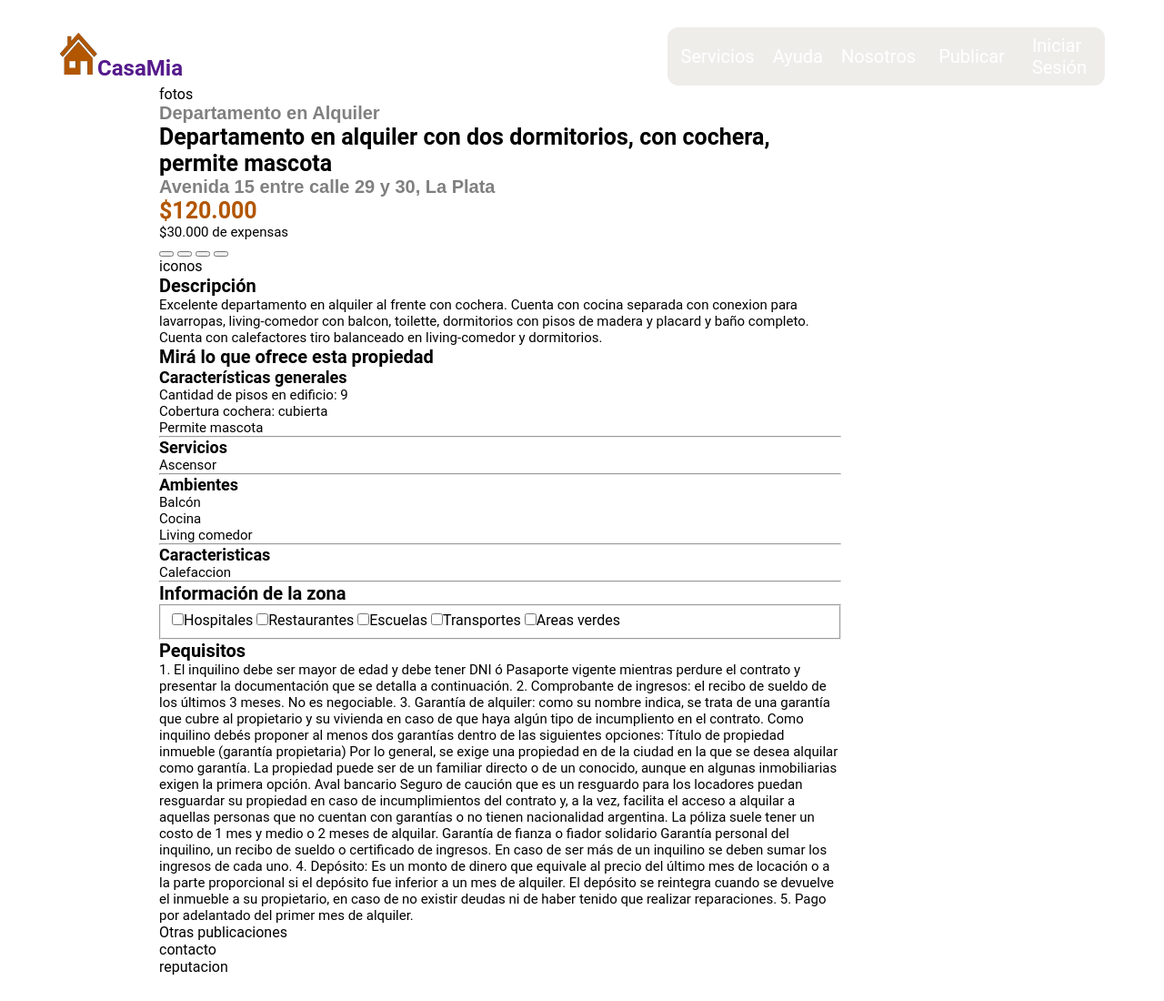
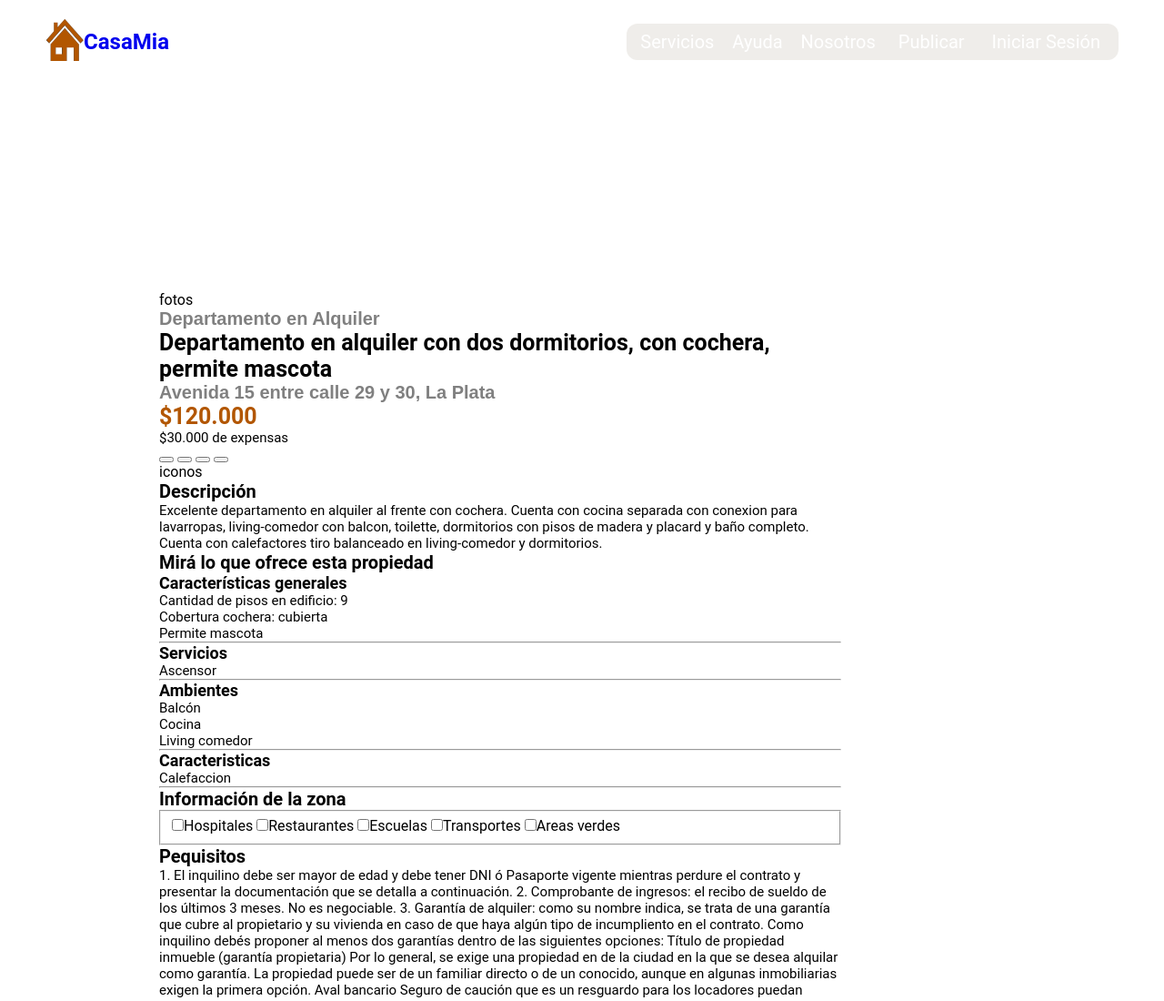
Before and after one commit to LeonardoVento/Casa-Mia-Front, a plain HTML site: page casaMia/Página Descripción/descripcion.html in a window 1280 px wide. Shown: the top 1100 px of the page at 91% size. Before the commit the page ends 1072 px from the top, so only its background shows below. Drawn offline with Linux system fonts and the light colour scheme.

Commit message:
cambie el nav
voy a tener que cambiarlo despues otra vez porque gdesca dejó las cosas a la mitad xd

```diff
--- a/casaMia/Página Descripción/descripcion.css
+++ b/casaMia/Página Descripción/descripcion.css
@@ -4,26 +4,27 @@
     font-family: roboto, sans-serif;
 }
 
+/*nav bar*/
+
 .nav-bar{
     width: 100%;
-    height: auto;
-    margin-top: 30px;
+    height: 300px;
+}
+.caja-mayor{
+    margin: 20px 50px;
     display: flex;
     justify-content: space-between;
     align-items: center;
 }
+.logo{
+    display: flex;
 
-.zona-logo {
-    width: 800px;
-    height: auto;
-    display: inline-block;
-    margin-right: 100px;
-    margin-left: 65px;
 }
-
 .inicio {
     text-decoration: none;
-
+    display: flex;
+    justify-content: center;
+    align-items: center;
 }
 
 .nav-bar-elements{
@@ -34,7 +35,6 @@
     background-color: rgba(202, 195, 184, 0.3);
     padding: 8px 5px;
     border-radius: 12px;
-    margin-right: 65px;
 }
 
 
--- a/casaMia/Página Descripción/descripcion.html
+++ b/casaMia/Página Descripción/descripcion.html
@@ -9,15 +9,18 @@
 </head>
 <body>
     <header class="nav-bar">
-        <div class="zona-logo">
-            <a href="" class="inicio"><h2><img src="/fotos/icono-casa-ch.svg" alt="icono-casa" id="fondo">CasaMia</h2></a>
+        <div class="caja-mayor">
+            <div class="logo">
+                <a href="#"><img src="/fotos/icono-casa-ch.svg" alt="icono-casa" id="fondo"></a>
+                <a href="#" class="inicio"><h2>CasaMia</h2></a>
             </div>
-        <div class="nav-bar-elements">
+            <nav class="nav-bar-elements">
                     <a href="" class="nav-bar-item-a">Servicios</a>
                     <a href="" class="nav-bar-item-a">Ayuda</a>
                     <a href="" class="nav-bar-item-a">Nosotros</a>
                     <a href="" class="nav-bar-item-b" id="publicar">Publicar</a>
                     <a href="" class="nav-bar-item-b" id="iniciar-sesion">Iniciar Sesión</a>
+            </nav>
         </div>
     </header>
     <section>fotos
```
Lines whose indentation alone changed are shown as unchanged.
